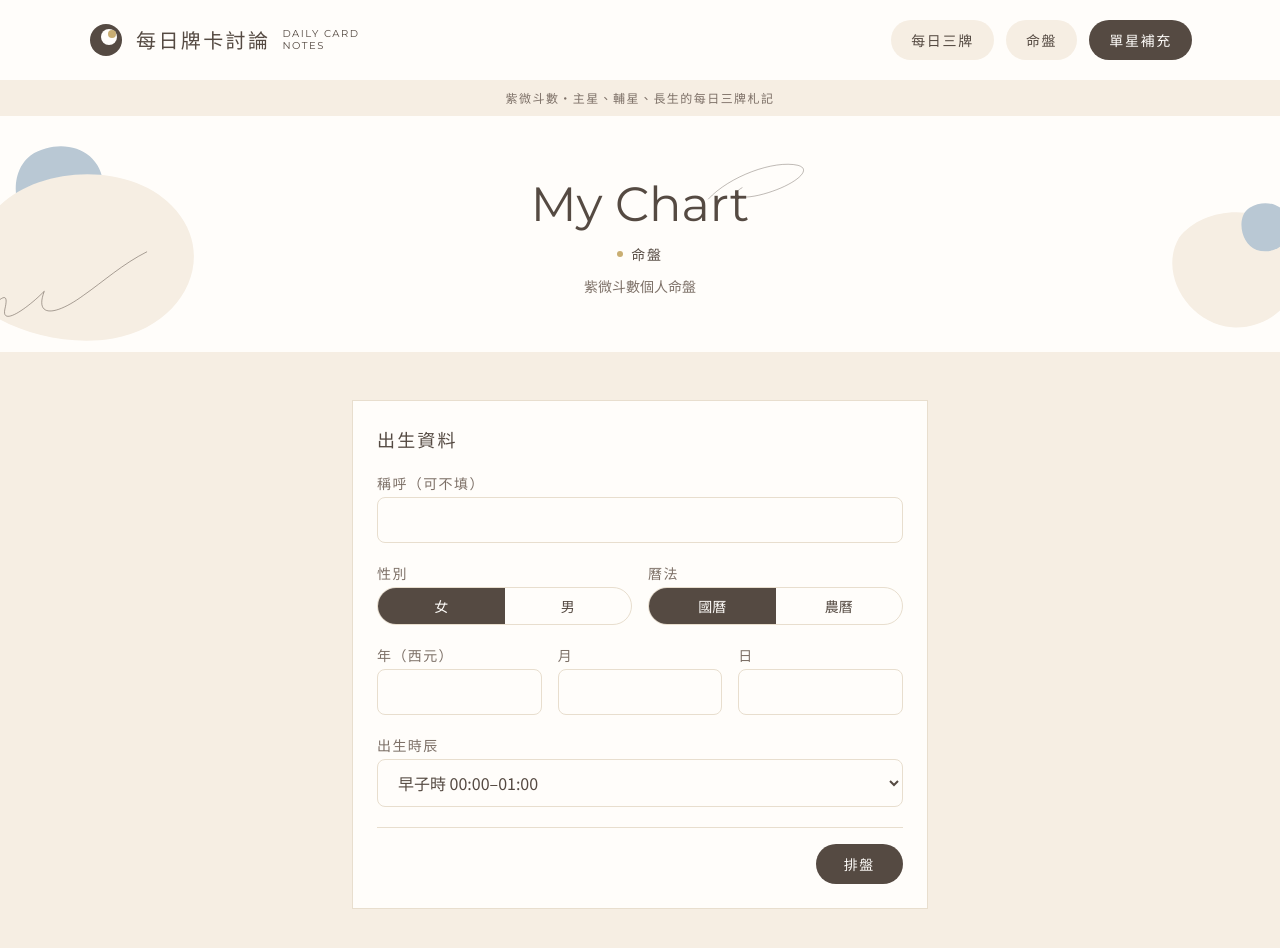
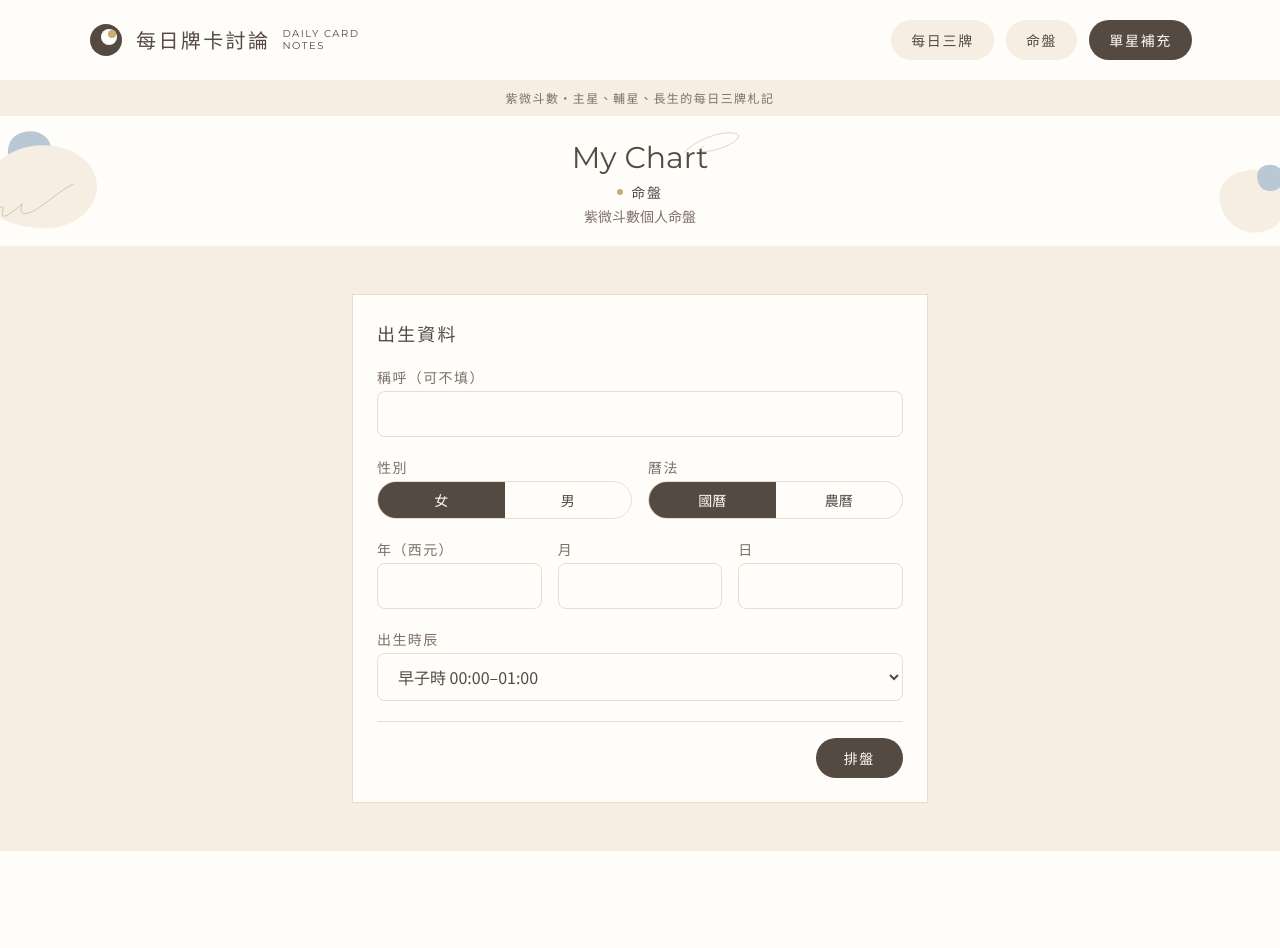
Before and after one commit to zw-research/ZW-Card, a Next.js app: page /chart in a window 1280 px wide. Shown: the top 948 px of the page. After the commit the page ends 851 px from the top, so only its background shows below. Built offline with nearby package versions, Linux system fonts and the light colour scheme.

Commit message:
Halve the chart page heading and drop the legend text

```diff
--- a/src/app/chart/page.tsx
+++ b/src/app/chart/page.tsx
@@ -863,9 +863,6 @@ function ChartView({
         </div>
       </div>
       </div>
-      <p className="text-xs leading-5 text-ink-soft sm:text-sm sm:leading-6">
-        盤上一次疊最靠近所選層次的三層運限。每宮下方的小標是這一宮在各運限中的宮名（限＝大限、年＝流年、月＝流月、日＝流日、時＝流時，後面一個字是宮名），填滿底色的是該運限的命宮；星名下方的祿權科忌是四化，底色對應上方「本命、大限、流年…」標籤的顏色。選了大限、流年、流月、流日或流時，會自動標出該層命宮的三方四正；點其他宮位可以改看那一宮，再點一次回到自動。
-      </p>
     </div>
   );
 }
@@ -882,7 +879,7 @@ export default function ChartPage() {
 
   return (
     <main className="flex flex-1 flex-col">
-      <PageHeading en="My Chart" zh="命盤" note="紫微斗數個人命盤" />
+      <PageHeading compact en="My Chart" zh="命盤" note="紫微斗數個人命盤" />
 
       <div className={BAND}>
         <div className={BAND_INNER}>
--- a/src/app/ui.tsx
+++ b/src/app/ui.tsx
@@ -66,20 +66,26 @@ export function PageHeading({
   en,
   zh,
   note,
+  compact = false,
   children,
 }: {
   en: string;
   zh?: string;
   note?: string;
+  // 高度減半的版本，內容為主的頁面用
+  compact?: boolean;
   children?: React.ReactNode;
 }) {
+  const title = compact ? "text-2xl sm:text-3xl" : "text-4xl sm:text-5xl";
   return (
-    <section className="relative overflow-hidden px-4 pt-16 pb-14 text-center">
+    <section
+      className={`relative overflow-hidden px-4 text-center ${compact ? "pt-6 pb-5" : "pt-16 pb-14"}`}
+    >
       {/* 左右兩側的色塊與細線，只在寬螢幕出現 */}
       <svg
         aria-hidden
         viewBox="0 0 320 260"
-        className="pointer-events-none absolute top-0 -left-16 hidden h-64 lg:block"
+        className={`pointer-events-none absolute top-0 hidden lg:block ${compact ? "-left-8 h-32" : "-left-16 h-64"}`}
       >
         <path
           className="fill-haze"
@@ -100,7 +106,7 @@ export function PageHeading({
       <svg
         aria-hidden
         viewBox="0 0 200 200"
-        className="pointer-events-none absolute -right-10 bottom-0 hidden h-44 lg:block"
+        className={`pointer-events-none absolute bottom-0 hidden lg:block ${compact ? "-right-5 h-24" : "-right-10 h-44"}`}
       >
         <path
           className="fill-paper"
@@ -116,7 +122,7 @@ export function PageHeading({
         <svg
           aria-hidden
           viewBox="0 0 120 60"
-          className="pointer-events-none absolute -top-6 -right-16 h-14 w-28"
+          className={`pointer-events-none absolute ${compact ? "-top-3 -right-9 h-8 w-16" : "-top-6 -right-16 h-14 w-28"}`}
           fill="none"
         >
           <path
@@ -128,19 +134,21 @@ export function PageHeading({
         </svg>
         {zh ? (
           <>
-            <p aria-hidden className="font-display text-4xl sm:text-5xl">
+            <p aria-hidden className={`font-display ${title}`}>
               {en}
             </p>
-            <h1 className="mt-4 flex items-center justify-center gap-2 text-sm font-medium tracking-[0.12em]">
+            <h1 className={`flex items-center justify-center gap-2 text-sm font-medium tracking-[0.12em] ${compact ? "mt-1.5" : "mt-4"}`}>
               <span aria-hidden className="h-1.5 w-1.5 rounded-full bg-gold" />
               {zh}
             </h1>
           </>
         ) : (
-          <h1 className="font-display text-4xl sm:text-5xl">{en}</h1>
+          <h1 className={`font-display ${title}`}>{en}</h1>
         )}
       </div>
-      {note && <p className="relative mt-3 text-sm text-ink-soft">{note}</p>}
+      {note && (
+        <p className={`relative text-sm text-ink-soft ${compact ? "mt-1" : "mt-3"}`}>{note}</p>
+      )}
       {children && <div className="relative mt-7">{children}</div>}
     </section>
   );
```
